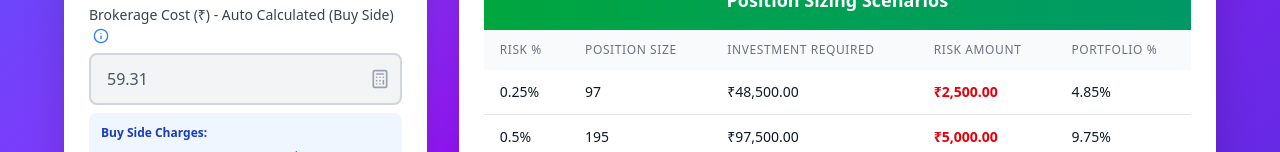
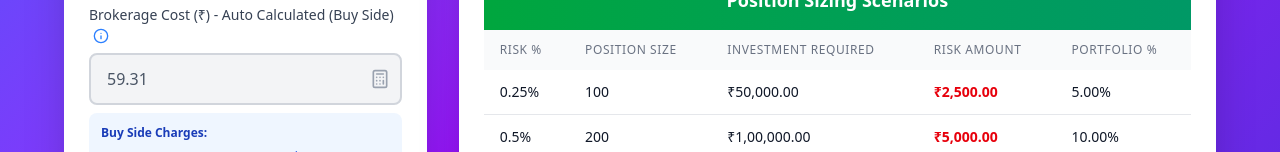
Before and after one commit to SatioO/traderview.github.io, a React (Vite) app: page / in a window 1280 px wide. Shown: the part 648-800 px from the top of the page. Built offline with nearby package versions, Linux system fonts and the light colour scheme.

Commit message:
fix: decimal values

```diff
--- a/src/containers/TradingCalculator/TradingCalculator.tsx
+++ b/src/containers/TradingCalculator/TradingCalculator.tsx
@@ -10,7 +10,6 @@ import type {
 } from './types';
 
 const TradingCalculator: React.FC = () => {
-  const [darkMode, setDarkMode] = useState<boolean>(false);
   const [formData, setFormData] = useState<FormData>({
     accountBalance: 1000000,
     riskPercentage: 0.25,
@@ -51,16 +50,15 @@ const TradingCalculator: React.FC = () => {
 
   // Load preferences on mount
   useEffect(() => {
-    const saved = localStorage.getItem('tradingCalculatorPrefs');
+    const saved = localStorage.getItem('accountInfo');
     if (saved) {
       try {
         const prefs: Preferences = JSON.parse(saved);
         setFormData((prev) => ({
           ...prev,
+          accountBalance: prefs.accountBalance || 1000000,
           riskPercentage: prefs.riskPercentage || 1,
-          riskOnInvestment: prefs.riskOnInvestment || 5.0,
         }));
-        setDarkMode(prefs.darkMode || false);
       } catch (error) {
         console.error('Error loading preferences:', error);
       }
@@ -70,12 +68,11 @@ const TradingCalculator: React.FC = () => {
   // Save preferences
   useEffect(() => {
     const prefs: Preferences = {
+      accountBalance: formData.accountBalance,
       riskPercentage: formData.riskPercentage,
-      riskOnInvestment: formData.riskOnInvestment,
-      darkMode,
     };
-    localStorage.setItem('tradingCalculatorPrefs', JSON.stringify(prefs));
-  }, [formData.riskPercentage, formData.riskOnInvestment, darkMode]);
+    localStorage.setItem('accountInfo', JSON.stringify(prefs));
+  }, [formData.riskPercentage, formData.accountBalance]);
 
   // Format currency in INR
   const formatCurrency = useCallback((amount: number): string => {
@@ -234,12 +231,7 @@ const TradingCalculator: React.FC = () => {
       const riskAmount = (accountBalance * riskPercent) / 100;
       const riskPerShare = entryPrice - stopLoss;
 
-      // Calculate position size with auto brokerage (buy only)
-      const initialPositionSize = Math.floor(riskAmount / riskPerShare);
-      const charges = calculateBrokerage(entryPrice, initialPositionSize);
-      const positionSize = Math.floor(
-        (riskAmount - charges.totalCharges) / riskPerShare
-      );
+      const positionSize = Math.floor(riskAmount / riskPerShare);
 
       const totalInvestment = positionSize * entryPrice;
       const portfolioPercentage = (totalInvestment / accountBalance) * 100;
@@ -252,7 +244,7 @@ const TradingCalculator: React.FC = () => {
         portfolioPercentage,
       };
     });
-  }, [formData, calculateBrokerage]);
+  }, [formData]);
 
   // Export to CSV
   const exportToCSV = useCallback((): void => {
--- a/src/containers/TradingCalculator/types.ts
+++ b/src/containers/TradingCalculator/types.ts
@@ -41,8 +41,7 @@ export interface Scenario {
 
 export interface Preferences {
   riskPercentage: number;
-  riskOnInvestment: number;
-  darkMode: boolean;
+  accountBalance: number;
 }
 
 export interface ChargesBreakdown {
```
